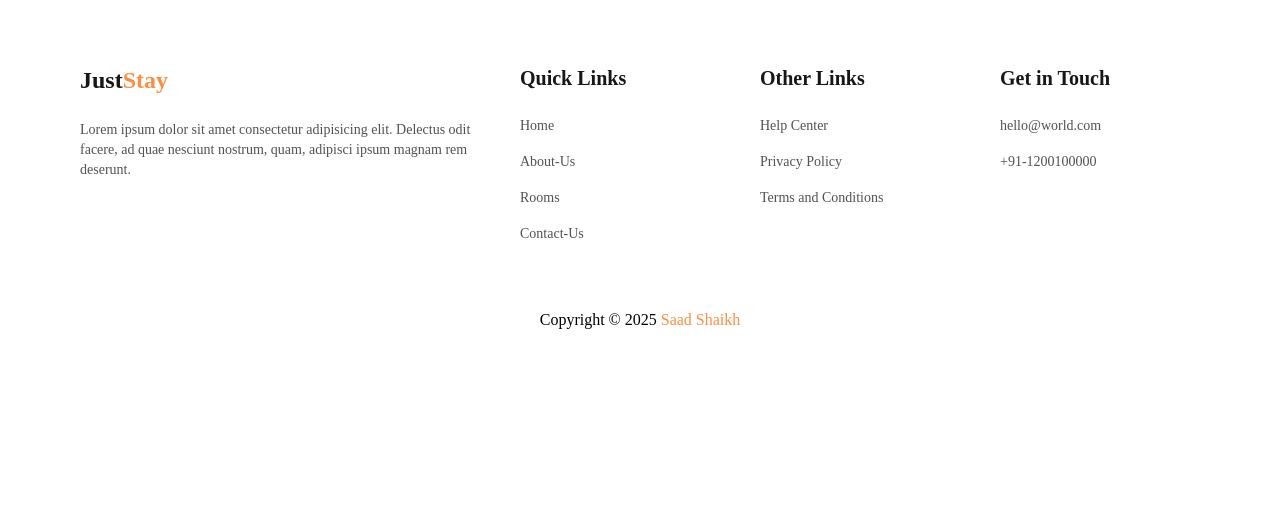
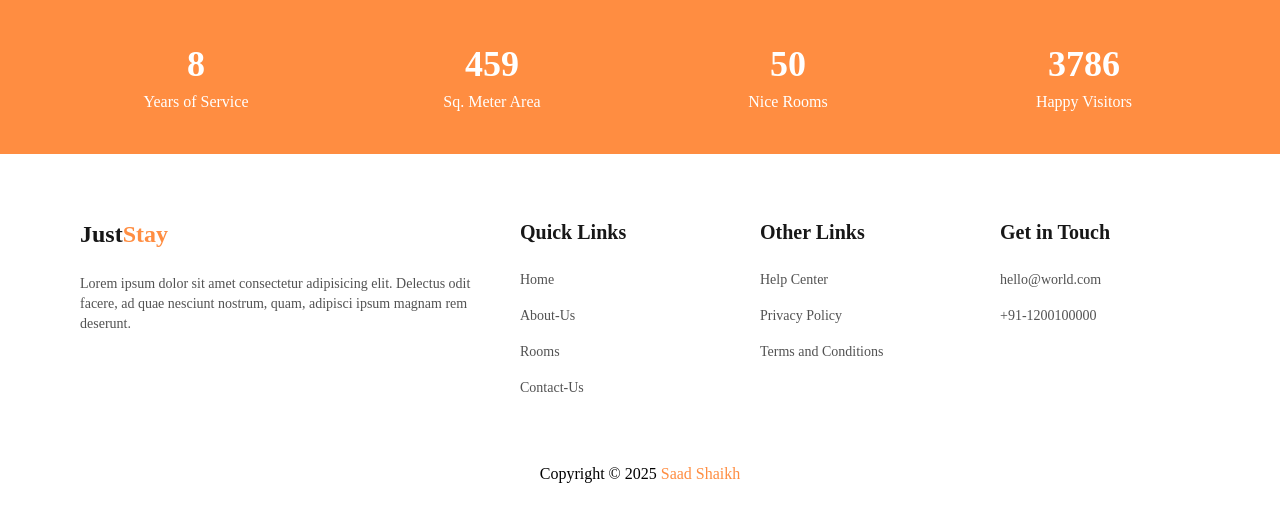
Before and after one commit to saad-shaikh-256/Hotel-JustStay, a React (Vite) app: page / in a window 1280 px wide. Shown: the top 522 px of the page. Built offline with nearby package versions, Linux system fonts and the light colour scheme.

Commit message:
Added Footer + Stats

```diff
--- a/src/App.jsx
+++ b/src/App.jsx
@@ -1,9 +1,11 @@
 import "./App.css";
 import Footer from "./Components/Footer";
+import Stats from "./Components/Stats";
 
 function App() {
   return (
     <>
+      <Stats />
       <Footer />
     </>
   );
--- /dev/null
+++ b/src/Components/Stats.jsx
@@ -0,0 +1,38 @@
+const Stats = () => {
+  const statsArray = [
+    {
+      statsNumber: "8",
+      statsHeading: "Years of Service",
+    },
+    {
+      statsNumber: "459",
+      statsHeading: "Sq. Meter Area",
+    },
+    {
+      statsNumber: "50",
+      statsHeading: "Nice Rooms",
+    },
+    {
+      statsNumber: "3786",
+      statsHeading: "Happy Visitors",
+    },
+  ];
+  return (
+    <>
+      <section className="h-fit w-full font-poppins bg-primary text-white px-5 py-8 gap-12 sm:px-10 sm:py-9 sm:gap-14 md:px-14 md:py-10 md:gap-16 lg:px-20 grid grid-cols-2 sm:grid-cols-4 justify-center items-center text-center">
+        {statsArray.map((arr, index) => (
+          <div key={index} className="w-full h-full justify-center items-start">
+            <div className="w-full h-fit text-2xl sm:text-3xl md:text-4xl font-semibold leading-snug">
+              {arr.statsNumber}
+            </div>
+            <div className="w-full h-fit text-xs sm:text-sm md:text-base font-medium">
+              {arr.statsHeading}
+            </div>
+          </div>
+        ))}
+      </section>
+    </>
+  );
+};
+
+export default Stats;
```
